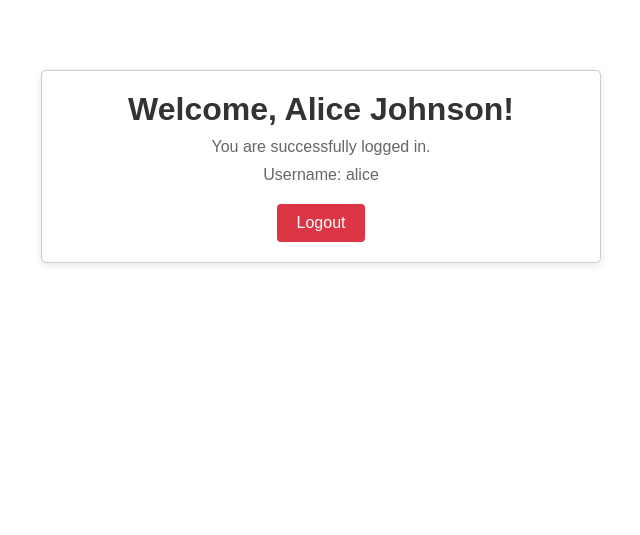
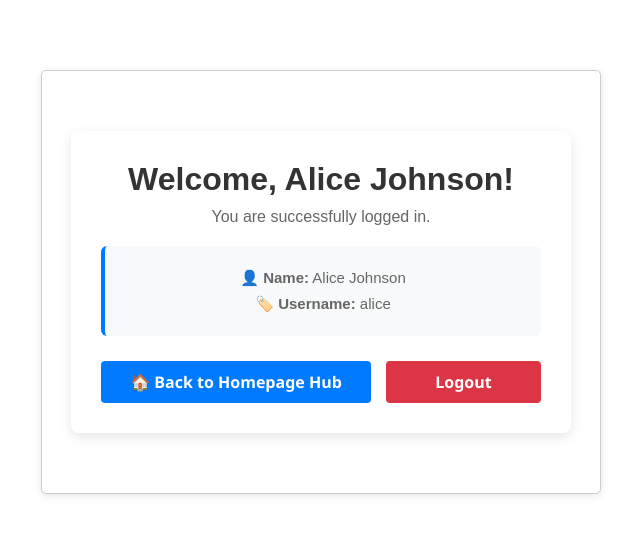
Before and after one commit to KJIE-811/Task-Tracker-Development, a PHP site: page /dashboard.php in a window 1280 px wide. Shown: the top 535 px of the page, without its empty margins (319-959 px from the left). Run offline with PHP 8.4, Linux system fonts and the light colour scheme; a user stored in the database is signed in.

Commit message:
feat: resolve dead-end navigation between homepage and user dashboard
- Added a 'Back to Homepage Hub' button to dashboard.php
- Added a 'My Profile Dashboard' shortcut button to the index.php header
- Added a button to go to the login page from the registration form.
- Fixed teammate navigation blocking issue

```diff
--- a/public/dashboard.php
+++ b/public/dashboard.php
@@ -7,22 +7,60 @@ if (!isset($_SESSION['user_id'])) {
     exit;
 }
 ?>
-
 <!DOCTYPE html>
-<html>
+<html lang="en">
 <head>
+    <meta charset="UTF-8">
     <title>Dashboard</title>
     <link rel="stylesheet" href="assets/css/common.css">
     <link rel="stylesheet" href="assets/css/dashboard.css">
+    <style>
+        .profile-card {
+            background: #fff;
+            padding: 30px;
+            border-radius: 8px;
+            box-shadow: 0 4px 12px rgba(0, 0, 0, 0.1);
+            max-width: 500px;
+            margin: 40px auto;
+        }
+        .user-meta {
+            background: #f8f9fa;
+            padding: 15px;
+            border-radius: 6px;
+            margin: 20px 0;
+            border-left: 4px solid #007bff;
+        }
+        .user-meta p { margin: 8px 0; font-size: 15px; }
+        .nav-actions { display: flex; gap: 15px; margin-top: 25px; }
+        .btn {
+            display: inline-block;
+            padding: 10px 20px;
+            text-decoration: none;
+            border-radius: 4px;
+            font-weight: bold;
+            text-align: center;
+        }
+        .btn-home { background: #007bff; color: #fff; flex: 2; }
+        .btn-home:hover { background: #0056b3; }
+        .btn-logout { background: #dc3545; color: #fff; flex: 1; }
+        .btn-logout:hover { background: #bd2130; }
+    </style>
 </head>
 <body>
     <div class="container">
-        <h1>Welcome, <?php echo htmlspecialchars($_SESSION['name']); ?>!</h1>
-        <p>You are successfully logged in.</p>
-        <p>Username: <?php echo htmlspecialchars($_SESSION['username']); ?></p>
+        <div class="profile-card">
+            <h1>Welcome, <?php echo htmlspecialchars($_SESSION['name']); ?>!</h1>
+            <p style="color: #666;">You are successfully logged in.</p>
 
-        <div class="logout">
-            <a href="logout.php">Logout</a>
+            <div class="user-meta">
+                <p>👤 <strong>Name:</strong> <?php echo htmlspecialchars($_SESSION['name']); ?></p>
+                <p>🏷️ <strong>Username:</strong> <?php echo htmlspecialchars($_SESSION['username']); ?></p>
+            </div>
+
+            <div class="nav-actions">
+                <a href="index.php" class="btn btn-home">🏠 Back to Homepage Hub</a>
+                <a href="logout.php" class="btn btn-logout">Logout</a>
+            </div>
         </div>
     </div>
 </body>
```
Also changed, not shown: public/index.php (+18 -52 lines), public/login.php (+10 -24 lines).
